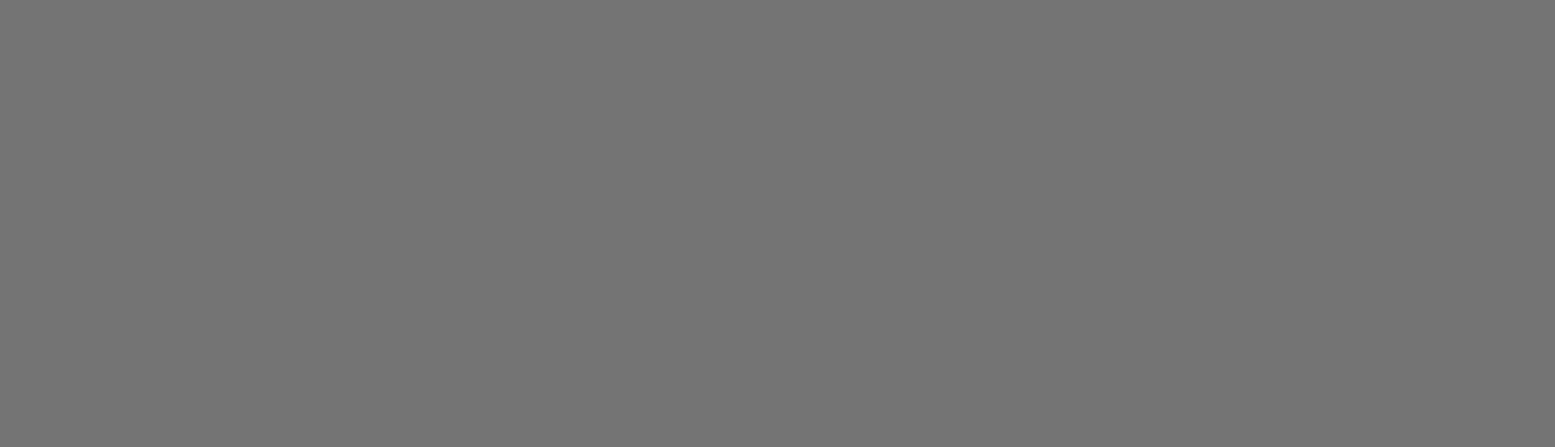
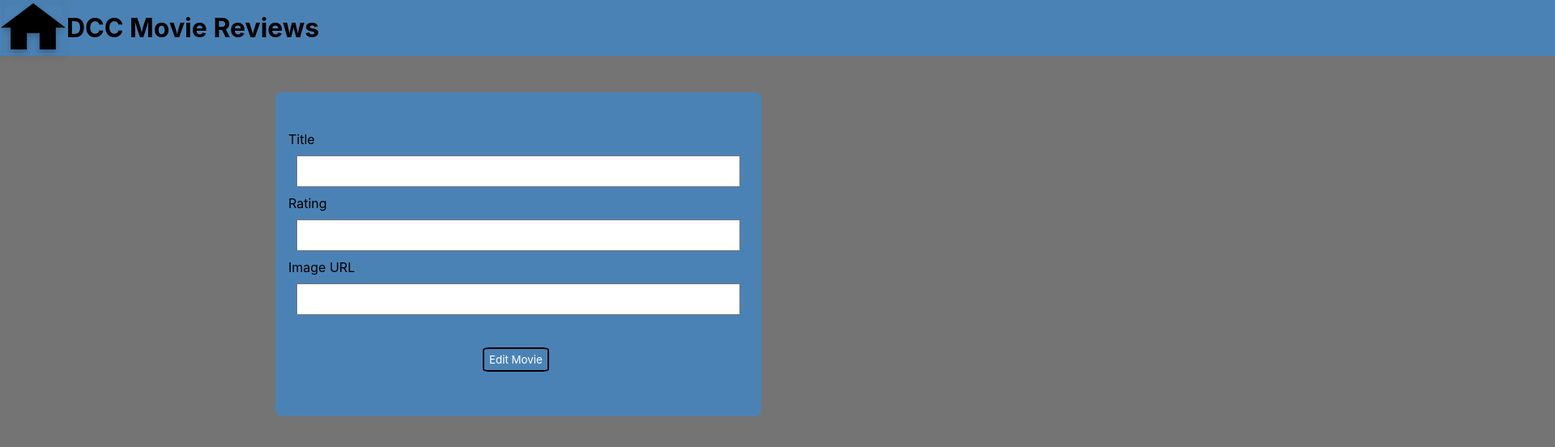
Before and after one commit to GSDion/4300MovieSite-DH-fork, a React (Create React App) app: page /edit-item in a window 1280 px wide. Before the commit this address had no page. Shown: the top 552 px of the page at 81% size, 1920 px wide, since content can reach past the window. Built offline with nearby package versions, Linux system fonts and the light colour scheme.

Commit message:
Added Delete/Edit functions. Delete needs to be altered to update immediately. It currently only does so after leaving page and returning. Edit needs to have existing info show up in text boxes and to keep original location in array.

```diff
--- a/src/App.js
+++ b/src/App.js
@@ -1,9 +1,10 @@
-
 import './App.css';
 import NewMovie from './components/NewMovie/newmovie';
+import EditMovie from './components/EditMovie/editmovie';
 import HomePage from './components/homepage/homepage';
 import MovieReview from './components/MovieReview/moviereview';
 import { BrowserRouter as Router, Route, Routes } from 'react-router-dom';
+
 
 function App() {
 
@@ -14,6 +15,7 @@ function App() {
        <Routes>
          <Route exact path="/" element={<HomePage />}></Route>
          <Route exact path="/add-item" element={<NewMovie />}></Route>
+         <Route exact path="/edit-item" element={<EditMovie />}></Route>
          <Route exact path="/movieReview/:id" element={<MovieReview />}></Route>
        </Routes>
      </div>
@@ -21,4 +23,5 @@ function App() {
  );
 }
 
+
 export default App;
--- /dev/null
+++ b/src/components/EditMovie/editmovie.css
@@ -0,0 +1,3 @@
+.editmovie {
+    background-color: white;
+}
--- /dev/null
+++ b/src/components/EditMovie/editmovie.js
@@ -0,0 +1,27 @@
+import SecHeader from '../secondheader';
+import '../secondheader.css';
+
+import React, { useState } from 'react';
+import EditMovieForm from './editmovieform';
+
+
+
+function EditMovie() {
+
+  const [movies, setMovies] = useState([]);
+
+    const addMovieHandler = (movie) => {
+      setMovies((prevMovies) => {
+        return [...prevMovies, { ...movie, id: Math.random().toString() }];
+      });
+    };
+
+    return (
+      <div>
+        <SecHeader />
+        <EditMovieForm onAddMovie={addMovieHandler} />
+      </div>
+    );
+  }
+
+  export default EditMovie;
--- /dev/null
+++ b/src/components/EditMovie/editmovieform.js
@@ -0,0 +1,56 @@
+import React, { useState } from 'react';
+import Card from './editmovieformcard';
+import './editmovieform.css';
+import '../header.css';
+import { DUMMY_MOVIES } from '../homepage/homepage';
+
+
+
+function EditMovieForm(props) {
+  const [title, setTitle] = useState('');
+  const [rating, setRating] = useState('');
+  const [img, setImg] = useState('');
+
+  const newMovie = {
+    id: 'm' + (DUMMY_MOVIES.length + 1),
+    title: null,
+    rating: null,
+    image: null
+  }
+
+  const handleSubmit = (event) => {
+    event.preventDefault();
+    newMovie.title = title;
+    newMovie.rating = rating;
+    newMovie.image = img;
+    props.onAddMovie(newMovie);
+    setTitle('');
+    setRating('');
+    setImg('');
+    DUMMY_MOVIES.push(newMovie);
+  }
+
+  return (
+    <Card className='form'>
+      <form onSubmit={handleSubmit}>
+        <div className='form-control'>
+          <label htmlFor='title'>Title</label>
+          <input type='text' id='title' value={title} onChange={(event) => setTitle(event.target.value)} />
+        </div>
+        <div className='form-control'>
+          <label htmlFor='rating'>Rating</label>
+          <input type='number' id='rating' min='1' max='5' value={rating} onChange={(event) => setRating(event.target.value)} />
+        </div>
+        <div className='form-control'>
+          <label htmlFor='img'>Image URL</label>
+          <input type='text' id='img' value={img} onChange={(event) => setImg(event.target.value)} />
+        </div>
+        <div className='form-actions'>
+          <button className="editmoviebutton">Edit Movie</button>
+        </div>
+      </form>
+    </Card>
+  );
+}
+
+export default EditMovieForm;
--- /dev/null
+++ b/src/components/EditMovie/editmovieformcard.css
@@ -0,0 +1,38 @@
+.moviecard {
+    display: flex;
+    flex-direction: column;
+    background-color: #4B82B5;
+    border-radius: 8px;
+    overflow: hidden;
+    width: 600px; /* change the width to your desired size */
+    height: 400px;
+    margin: 0 auto ; /* center the card horizontally */
+    margin-top:45px;
+  }
+
+  .moviecard__header {
+    background-color: #4B82B5; /* change the background color */
+    color: white;
+    font-size: 20px;
+    font-weight: bold;
+    padding: 1rem;
+  }
+
+  .moviecard__body {
+     /* change the background color */
+    padding: 1rem;
+  }
+
+  .moviecard__footer {
+    background-color: #616071;
+  }
+
+  .form-control {
+    display: grid;
+    grid-template-columns: 1fr;
+  }
+
+  .form-actions {
+    margin-top: 30px;
+    margin-left: 240px;
+  }
--- /dev/null
+++ b/src/components/EditMovie/editmovieformcard.js
@@ -0,0 +1,15 @@
+import React from 'react';
+
+import './editmovieformcard.css';
+
+function Card(props) {
+  return (
+    <div className="moviecard">
+      <div className="moviecard__header">{props.title}</div>
+      <div className="moviecard__body">{props.children}</div>
+      <div className="moviecard__footer">{props.footer}</div>
+    </div>
+  );
+}
+
+export default Card;
--- a/src/components/homepage/movieitem.js
+++ b/src/components/homepage/movieitem.js
@@ -2,9 +2,35 @@ import React from 'react';
 import Card from './moviecard';
 import './movieitem.css';
 
+
 import { Link } from 'react-router-dom';
+import { DUMMY_MOVIES } from '../homepage/homepage';
+
 
 function MovieItem(props) {
+
+
+ const handleDelete = () => {
+
+
+   let startLength = DUMMY_MOVIES.length
+   for (let i = 0; i < startLength; i++) {
+     const currmovie = DUMMY_MOVIES.shift()
+
+
+     if (currmovie.title === props.title) {
+       startLength--;
+     } else {
+       DUMMY_MOVIES.push(currmovie)
+     }
+   }
+
+
+
+
+ };
+
+
  return (
    <Card className="movie-item">
      <img src={props.image} alt={props.title} className="movie-item__image" />
@@ -16,9 +42,16 @@ function MovieItem(props) {
      <button className="movieReview">
        <Link to={`./MovieReview/${props.id}`} className="button">Full Review</Link>
      </button>
+     <button onClick={handleDelete} className="movieDelete">
+       <Link to="/edit-item" className="button">Edit</Link>
+     </button>
+     <button onClick={handleDelete} className="movieDelete">
+       Delete
+     </button>
      </div>
    </Card>
  );
 }
 
+
 export default MovieItem;
```
Also changed, not shown: src/components/EditMovie/editmovieform.css (added). Lines whose indentation alone changed are shown as unchanged.
